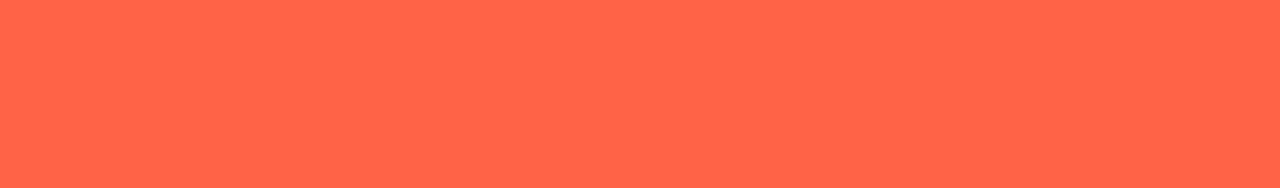
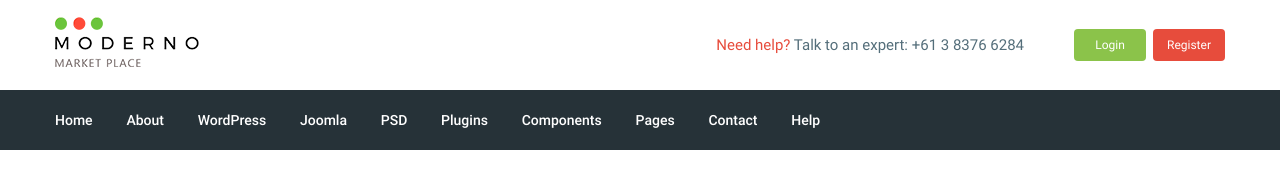
Before and after one commit to arthur-doyle/moderno-try2, a website: page app/index.html in a window 1280 px wide. Drawn offline with nearby package versions, Linux system fonts and the light colour scheme; files that its build step writes are made by us from their sources.

Commit message:
added header

```diff
--- a/app/index.html
+++ b/app/index.html
@@ -4,13 +4,69 @@
 <head>
     <meta charset="UTF-8">
     <meta name="viewport" content="width=device-width, initial-scale=1.0">
-    <title>startGulp</title>
+    <title>Moderno</title>
     <link rel="stylesheet" href="css/libs.min.css">
     <link rel="stylesheet" href="css/style.min.css">
 </head>
 
 <body>
-    <div class="box"></div>
+    <header class="header">
+
+        <div class="header__top">
+            <div class="container">
+                <div class="header__top-inner">
+                    <a href="#" class="header__logo"><img src="images/logo.png" alt="logo"></a>
+                    <div class="header__text">
+                        <a href="#" class="header__text-link">Need help?</a>
+                        Talk to an expert: <a href="tel:61383766284" class="header__phone">+61 3 8376 6284</a>
+                    </div>
+                    <div class="header__box">
+                        <a href="#" class="basket"></a>
+                        <a href="#" class="header__btn header__btn--login">Login</a>
+                        <a href="#" class="header__btn header__btn--register">Register</a>
+                    </div>
+                </div>
+            </div>
+        </div>
+        <div class="header__menu">
+            <div class="container">
+                <nav class="menu">
+                    <ul class="menu__list">
+                        <li class="menu__item">
+                            <a href="#" class="menu__link">Home</a>
+                        </li>
+                        <li class="menu__item">
+                            <a href="#" class="menu__link">About</a>
+                        </li>
+                        <li class="menu__item">
+                            <a href="#" class="menu__link">WordPress</a>
+                        </li>
+                        <li class="menu__item">
+                            <a href="#" class="menu__link">Joomla</a>
+                        </li>
+                        <li class="menu__item">
+                            <a href="#" class="menu__link">PSD</a>
+                        </li>
+                        <li class="menu__item">
+                            <a href="#" class="menu__link">Plugins</a>
+                        </li>
+                        <li class="menu__item">
+                            <a href="#" class="menu__link">Components</a>
+                        </li>
+                        <li class="menu__item">
+                            <a href="#" class="menu__link">Pages</a>
+                        </li>
+                        <li class="menu__item">
+                            <a href="#" class="menu__link">Contact</a>
+                        </li>
+                        <li class="menu__item">
+                            <a href="#" class="menu__link">Help</a>
+                        </li>
+                    </ul>
+                </nav>
+            </div>
+        </div>
+    </header>
 
 
 
--- /dev/null
+++ b/app/scss/_fonts.scss
@@ -0,0 +1,26 @@
+@font-face {
+    font-family: 'Roboto';
+    src: url('../fonts/Roboto-Bold.woff2') format('woff2'),
+        url('../fonts/Roboto-Bold.woff') format('woff'),
+        url('../fonts/Roboto-Bold.ttf') format('truetype');
+    font-weight: 700;
+    font-display: swap;
+}
+
+@font-face {
+    font-family: 'Roboto';
+    src: url('../fonts/Roboto-Medium.woff2') format('woff2'),
+        url('../fonts/Roboto-Medium.woff') format('woff'),
+        url('../fonts/Roboto-Medium.ttf') format('truetype');
+    font-weight: 500;
+    font-display: swap;
+}
+
+@font-face {
+    font-family: 'Roboto';
+    src: url('../fonts/Roboto-Regular.woff2') format('woff2'),
+        url('../fonts/Roboto-Regular.woff') format('woff'),
+        url('../fonts/Roboto-Regular.ttf') format('truetype');
+    font-weight: 400;
+    font-display: swap;
+}
--- /dev/null
+++ b/app/scss/_global.scss
@@ -0,0 +1,36 @@
+html {
+    box-sizing: border-box;
+}
+
+*,
+*::before,
+*::after {
+    box-sizing: inherit;
+}
+
+a {
+    display: inline-block;
+    text-decoration: none;
+    color: $text;
+}
+
+ul,
+li {
+    margin: 0;
+    padding: 0;
+    list-style: none;
+}
+
+body {
+    font-family: 'Roboto', sans-serif;
+    font-weight: 500;
+    font-size: 15px;
+    line-height: 24px;
+    color: $text;
+}
+
+.container {
+    max-width: 1200px;
+    margin: 0 auto;
+    padding: 0 15px;
+}
--- /dev/null
+++ b/app/scss/_vars.scss
@@ -0,0 +1,4 @@
+$text: #546e7a;
+$red: #e74c3c;
+$green: #8bc34a;
+$bg: #263238;
--- a/app/scss/style.scss
+++ b/app/scss/style.scss
@@ -1,20 +1,85 @@
-html {
-    box-sizing: border-box;
+@import "fonts";
+@import "vars";
+@import "global";
+
+
+
+.header {
+
+    &__top {}
+
+    &__top-inner {
+        display: flex;
+        justify-content: space-between;
+        min-height: 90px;
+        align-items: center;
+    }
+
+    &__logo {}
+
+    &__text {
+        margin-left: auto;
+        margin-right: 50px;
+        font-weight: 400;
+    }
+
+    &__text-link {
+        font-weight: 400;
+        color: $red;
+    }
+
+    &__phone {}
+
+    &__box {
+        display: flex;
+    }
+
+    &__btn {
+        text-align: center;
+        padding: 4px 9px;
+        width: 100%;
+        width: 72px;
+        border-radius: 4px;
+        color: #fff;
+        font-size: 12px;
+        font-weight: 400;
+
+        &--login {
+            background-color: $green;
+        }
+
+        &--register {
+            background-color: $red;
+            margin-left: 7px;
+        }
+    }
+
+    &__menu {
+        background-color: $bg;
+
+    }
 }
 
-*,
-*::before,
-*::after {
-    box-sizing: border-box;
+.basket {}
+
+.menu {
+
+    height: 60px;
+    display: flex;
+    align-items: center;
+
+    &__list {}
+
+    &__item {
+        display: inline-block;
+
+        &+& {
+            margin-left: 30px;
+        }
+    }
+
+    &__link {
+        color: #fff;
+        font-size: 14px;
+    }
 }
-
-body {
-    margin: 0;
-    padding: 0;
-    background-color: tomato;
-}
-
-.box {
-    display: flex;
-    transition: 1s;
-}
--- a/gulpfile.js
+++ b/gulpfile.js
@@ -8,7 +8,7 @@
     cssmin = require('gulp-cssmin');
 
 gulp.task('sass', function () {
-    return gulp.src('app/scss/style.scss')
+    return gulp.src('app/scss/**/*.scss')
         .pipe(sass({
             outputStyle: 'compressed'
         }))
@@ -70,7 +70,7 @@
 });
 
 gulp.task('watch', function () {
-    gulp.watch('app/scss/style.scss', gulp.parallel('sass'));
+    gulp.watch('app/scss/**/*.scss', gulp.parallel('sass'));
     gulp.watch('app/*.html', gulp.parallel('html'));
     gulp.watch('app/*.js', gulp.parallel('js'));
 });
```
Also changed, not shown: app/fonts/Roboto-Bold.ttf (added), app/fonts/Roboto-Bold.woff (added), app/fonts/Roboto-Bold.woff2 (added), app/fonts/Roboto-Medium.ttf (added), app/fonts/Roboto-Medium.woff (added), app/fonts/Roboto-Medium.woff2 (added), app/fonts/Roboto-Regular.ttf (added), app/fonts/Roboto-Regular.woff (added), app/fonts/Roboto-Regular.woff2 (added), app/images/logo.png (added).
